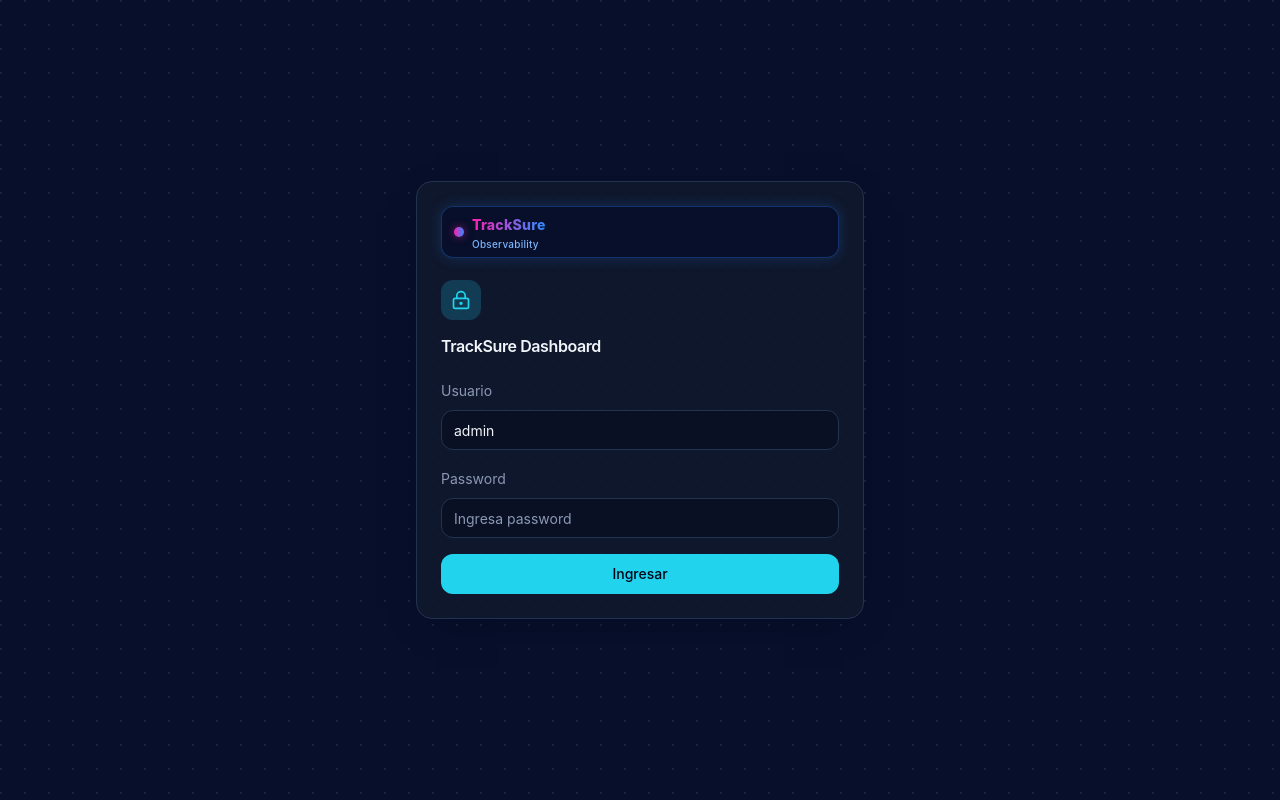
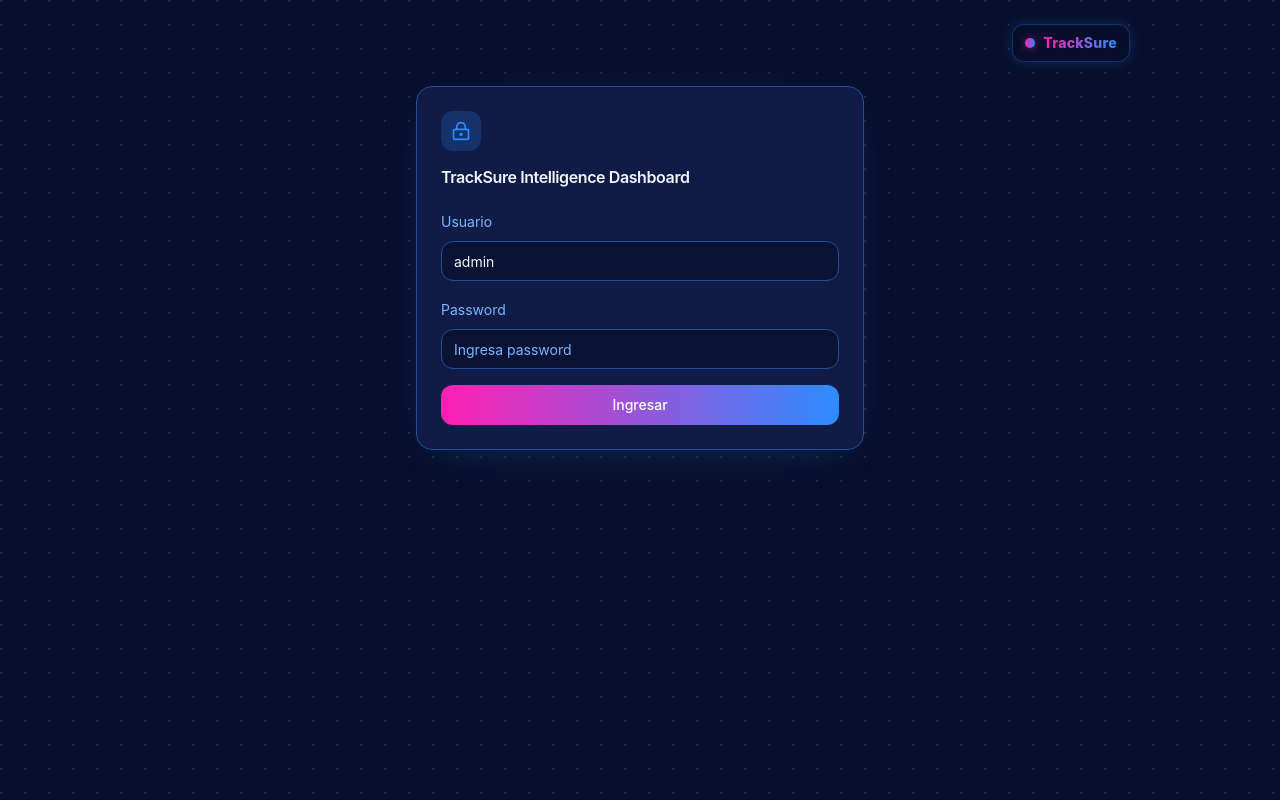
Before and after one commit to No-Country-simulation/S02-26-Equipo-15-Web-App-Development, a React (Vite) app in the folder frontend/admin/: page /admin/login in a window 1280 px wide. Built offline with nearby package versions, Linux system fonts and the light colour scheme; no server answers.

Commit message:
feat(admin): refine TrackSure branding and logo color theme

```diff
--- a/frontend/admin/src/admin/components/layout/TrackSureBrand.tsx
+++ b/frontend/admin/src/admin/components/layout/TrackSureBrand.tsx
@@ -9,12 +9,9 @@ export function TrackSureBrand({ className }: { className?: string }) {
       )}
     >
       <span className="h-2.5 w-2.5 rounded-full bg-[linear-gradient(90deg,#FF1FB3_0%,#2D8CFF_100%)] shadow-[0_0_8px_rgba(255,31,179,0.55)]" />
-      <div className="leading-none">
-        <p className="bg-[linear-gradient(90deg,#FF1FB3_0%,#2D8CFF_100%)] bg-clip-text text-sm font-extrabold tracking-[0.02em] text-transparent">
-          TrackSure
-        </p>
-        <p className="mt-1 text-[10px] font-medium tracking-wide text-[#7CB6FF]">Observability</p>
-      </div>
+      <p className="bg-[linear-gradient(90deg,#FF1FB3_0%,#2D8CFF_100%)] bg-clip-text text-sm font-extrabold tracking-[0.02em] text-transparent">
+        TrackSure
+      </p>
     </div>
   )
 }
--- a/frontend/admin/src/admin/components/ui/button.tsx
+++ b/frontend/admin/src/admin/components/ui/button.tsx
@@ -9,10 +9,11 @@ const buttonVariants = cva(
   {
     variants: {
       variant: {
-        default: 'bg-accent text-slate-950 hover:bg-cyan-300',
-        secondary: 'bg-slate-800 text-slate-100 hover:bg-slate-700',
-        outline: 'border border-border bg-transparent text-slate-100 hover:bg-slate-900',
-        ghost: 'text-slate-200 hover:bg-slate-800',
+        default:
+          'bg-[linear-gradient(90deg,#FF1FB3_0%,#2D8CFF_100%)] text-white hover:opacity-90',
+        secondary: 'bg-slate-800/90 text-slate-100 hover:bg-slate-700',
+        outline: 'border border-border bg-transparent text-slate-100 hover:bg-slate-900/80',
+        ghost: 'text-slate-200 hover:bg-slate-800/80',
         danger: 'bg-danger text-white hover:bg-red-500',
       },
       size: {
--- a/frontend/admin/src/admin/pages/LoginPage.tsx
+++ b/frontend/admin/src/admin/pages/LoginPage.tsx
@@ -31,16 +31,19 @@ export function LoginPage() {
   }
 
   return (
-    <main className="flex min-h-screen items-center justify-center bg-[#070F2B] bg-grid [background-size:24px_24px] p-6">
+    <main className="min-h-screen bg-[#070F2B] bg-grid [background-size:24px_24px] p-4 sm:p-6">
+      <div className="mx-auto flex w-full max-w-[980px] flex-col gap-6">
+        <div className="flex justify-end">
+          <TrackSureBrand />
+        </div>
+
+        <div className="flex flex-1 items-center justify-center">
           <Card className="w-full max-w-md">
             <CardHeader>
-          <div className="mb-4">
-            <TrackSureBrand />
-          </div>
               <div className="mb-3 inline-flex h-10 w-10 items-center justify-center rounded-xl bg-accent/20 text-accent">
                 <LockKeyhole className="h-5 w-5" />
               </div>
-          <CardTitle>TrackSure Dashboard</CardTitle>
+              <CardTitle>TrackSure Intelligence Dashboard</CardTitle>
             </CardHeader>
             <CardContent>
               <form className="space-y-4" onSubmit={onSubmit}>
@@ -82,6 +85,8 @@ export function LoginPage() {
               </form>
             </CardContent>
           </Card>
+        </div>
+      </div>
     </main>
   )
 }
--- a/frontend/admin/src/index.css
+++ b/frontend/admin/src/index.css
@@ -15,7 +15,10 @@ body {
   min-width: 320px;
   min-height: 100vh;
   font-family: 'Inter', 'Segoe UI', Tahoma, Geneva, Verdana, sans-serif;
-  background: #070F2B;
+  background:
+    radial-gradient(circle at 12% 8%, rgba(255, 31, 179, 0.16), transparent 34%),
+    radial-gradient(circle at 88% 12%, rgba(45, 140, 255, 0.2), transparent 42%),
+    #070F2B;
   color: #e5edf9;
 }
 
--- a/frontend/admin/tailwind.config.js
+++ b/frontend/admin/tailwind.config.js
@@ -4,23 +4,23 @@ export default {
   theme: {
     extend: {
       colors: {
-        background: '#050816',
-        surface: '#0b1020',
-        card: '#10192d',
-        muted: '#8b97b5',
-        border: '#23324f',
-        accent: '#22d3ee',
+        background: '#070F2B',
+        surface: '#0A1438',
+        card: '#111F4A',
+        muted: '#7CB6FF',
+        border: '#254E97',
+        accent: '#2D8CFF',
         success: '#10b981',
         danger: '#ef4444',
         warning: '#f59e0b',
         info: '#3b82f6',
       },
       boxShadow: {
-        panel: '0 10px 40px -20px rgba(2, 8, 23, 0.8)',
+        panel: '0 10px 40px -20px rgba(45, 140, 255, 0.35)',
       },
       backgroundImage: {
         grid:
-          'radial-gradient(circle at 1px 1px, rgba(139,151,181,0.15) 1px, transparent 0)',
+          'radial-gradient(circle at 1px 1px, rgba(124,182,255,0.16) 1px, transparent 0)',
       },
     },
   },
```
Lines whose indentation alone changed are shown as unchanged.
